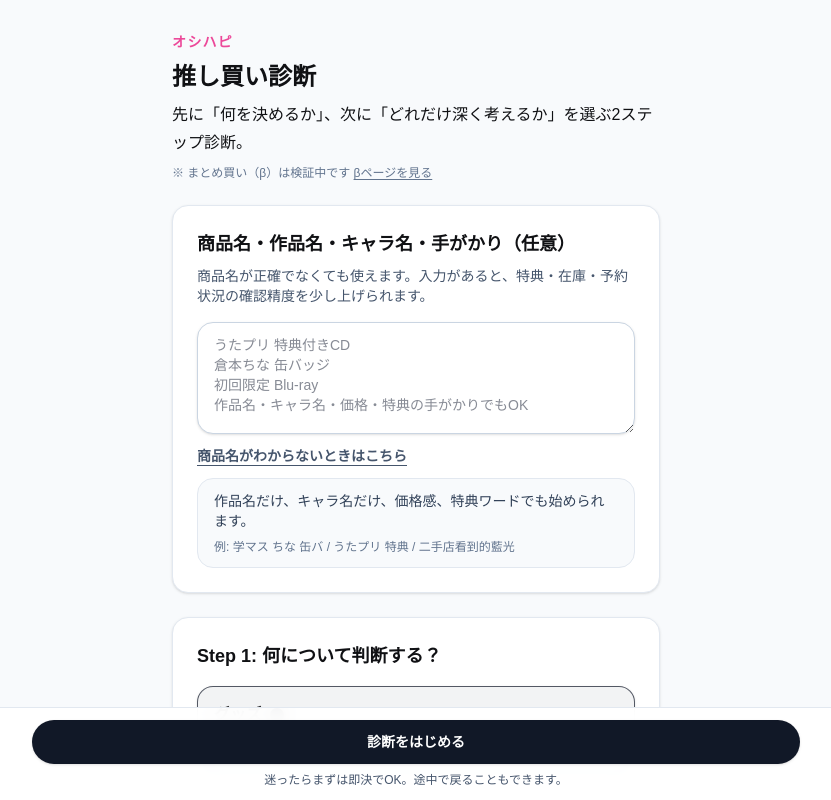
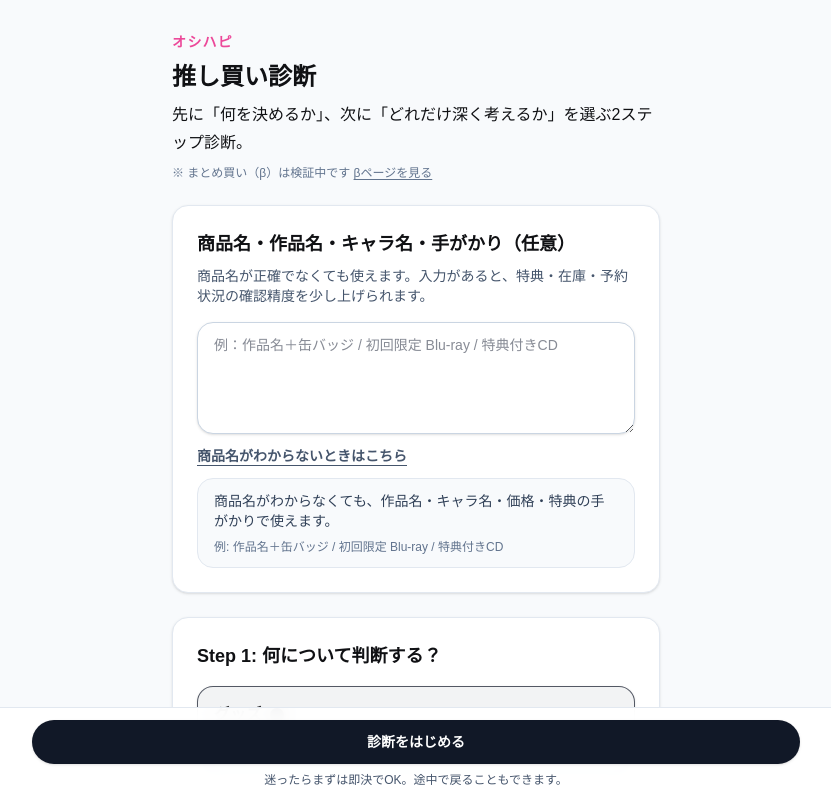
Before and after one commit to Chipwwwwww/oshihapi-pushi-buy-diagnosis, a Next.js app: page / in a window 1280 px wide. Both pictures are taken after a click on the button "商品名がわからないときはこちら". Shown: the top 800 px of the page, without its empty margins (224-1055 px from the left). Built offline with nearby package versions, Linux system fonts and the light colour scheme.

Commit message:
Update homepage clue input copy

```diff
--- a/app/page.tsx
+++ b/app/page.tsx
@@ -144,7 +144,7 @@ export default function Home() {
           <textarea
             value={searchClue}
             onChange={(event) => setSearchClue(event.target.value)}
-            placeholder={"うたプリ 特典付きCD\n倉本ちな 缶バッジ\n初回限定 Blu-ray\n作品名・キャラ名・価格・特典の手がかりでもOK"}
+            placeholder={"例：作品名＋缶バッジ / 初回限定 Blu-ray / 特典付きCD"}
             className="min-h-28 w-full rounded-2xl border border-slate-300 bg-white px-4 py-3 text-sm text-slate-900 shadow-sm dark:border-white/15 dark:bg-[#111827] dark:text-zinc-50"
             aria-label="商品名・作品名・キャラ名・手がかり（任意）"
           />
@@ -157,8 +157,8 @@ export default function Home() {
           </button>
           {showClueHelp ? (
             <div className="rounded-2xl border border-slate-200 bg-slate-50 px-4 py-3 text-sm text-slate-700 dark:border-white/10 dark:bg-white/8 dark:text-zinc-200">
-              <p>作品名だけ、キャラ名だけ、価格感、特典ワードでも始められます。</p>
-              <p className="mt-2 text-xs text-slate-500 dark:text-zinc-400">例: 学マス ちな 缶バ / うたプリ 特典 / 二手店看到的藍光</p>
+              <p>商品名がわからなくても、作品名・キャラ名・価格・特典の手がかりで使えます。</p>
+              <p className="mt-2 text-xs text-slate-500 dark:text-zinc-400">例: 作品名＋缶バッジ / 初回限定 Blu-ray / 特典付きCD</p>
             </div>
           ) : null}
         </div>
```
